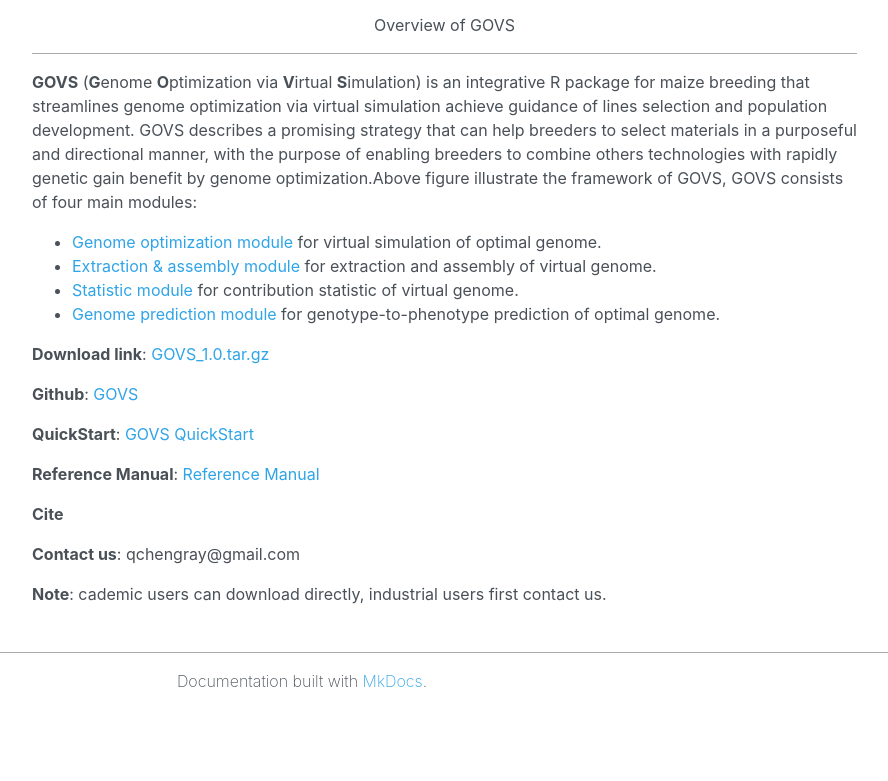
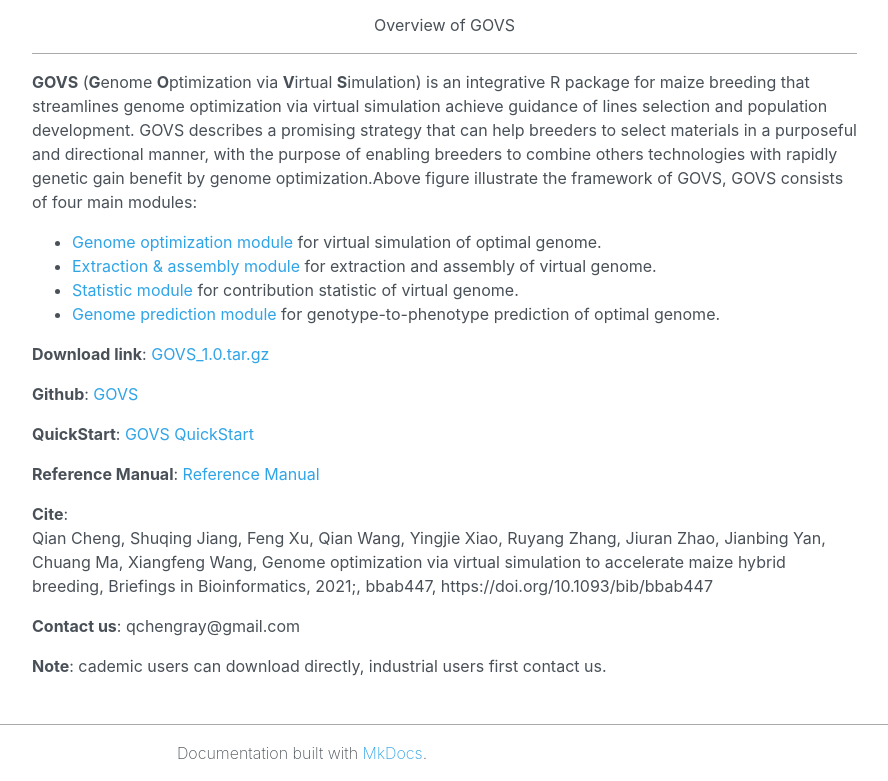
Before and after one commit to GOVS-pack/GOVS-pack.github.io, a plain HTML site: page index.html in a window 1280 px wide. Shown: the part 673-1454 px from the top of the page, without its empty margins (338-1226 px from the left). Before the commit the page ends 1382 px from the top, so only its background shows below. Drawn offline with nearby package versions, Linux system fonts and the light colour scheme.

Commit message:
Add files via upload

```diff
--- a/index.html
+++ b/index.html
@@ -111,7 +111,7 @@
 <p><strong>Github</strong>: <a href="https://github.com/GOVS-pack/GOVS">GOVS</a></p>
 <p><strong>QuickStart</strong>: <a href="QuickStart/">GOVS QuickStart</a></p>
 <p><strong>Reference Manual</strong>: <a href="https://github.com/GOVS-pack/GOVS/blob/master/GOVS-Reference-Manual.pdf">Reference Manual</a></p>
-<p><strong>Cite</strong></p>
+<p><strong>Cite</strong>: <br/>Qian Cheng, Shuqing Jiang, Feng Xu, Qian Wang, Yingjie Xiao, Ruyang Zhang, Jiuran Zhao, Jianbing Yan, Chuang Ma, Xiangfeng Wang, Genome optimization via virtual simulation to accelerate maize hybrid breeding, Briefings in Bioinformatics, 2021;, bbab447, https://doi.org/10.1093/bib/bbab447</p>
 <p><strong>Contact us</strong>: qchengray@gmail.com</p>
 <p><strong>Note</strong>: cademic users can download directly, industrial users first contact us.</p></div>
             </div>
@@ -197,5 +197,5 @@
 
 <!--
 MkDocs version : 1.1.2
-Build Date UTC : 2021-08-27 15:13:01.338058+00:00
+Build Date UTC : 2021-10-22 14:43:09.776091+00:00
 -->
```
